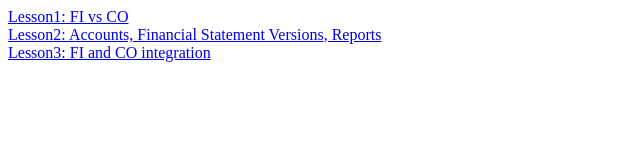
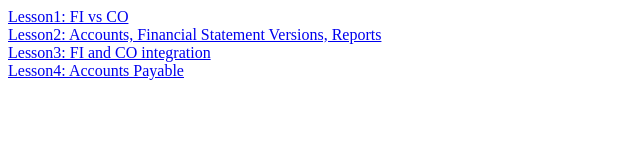
Before and after one commit to sapflashcards/FICO, a plain HTML site: page index.html in a window 1280 px wide. Shown: the whole page, without its empty margins (0-640 px from the left). Drawn offline with Linux system fonts and the light colour scheme.

Commit message:
Update index.html

```diff
--- a/index.html
+++ b/index.html
@@ -1,3 +1,4 @@
 <a href="https://sapflashcards.github.io/FICO/1-financial-vs-managerial-accounting.html">Lesson1: FI vs CO</a><br/>
 <a href="https://sapflashcards.github.io/FICO/2-glaccounting-finstatement.html">Lesson2: Accounts, Financial Statement Versions, Reports</a><br/>
 <a href="https://sapflashcards.github.io/FICO/3-fico-integration.html">Lesson3: FI and CO integration</a><br/>
+<a href="https://sapflashcards.github.io/FICO/4-accounts-payable.html">Lesson4: Accounts Payable</a><br/>
```
